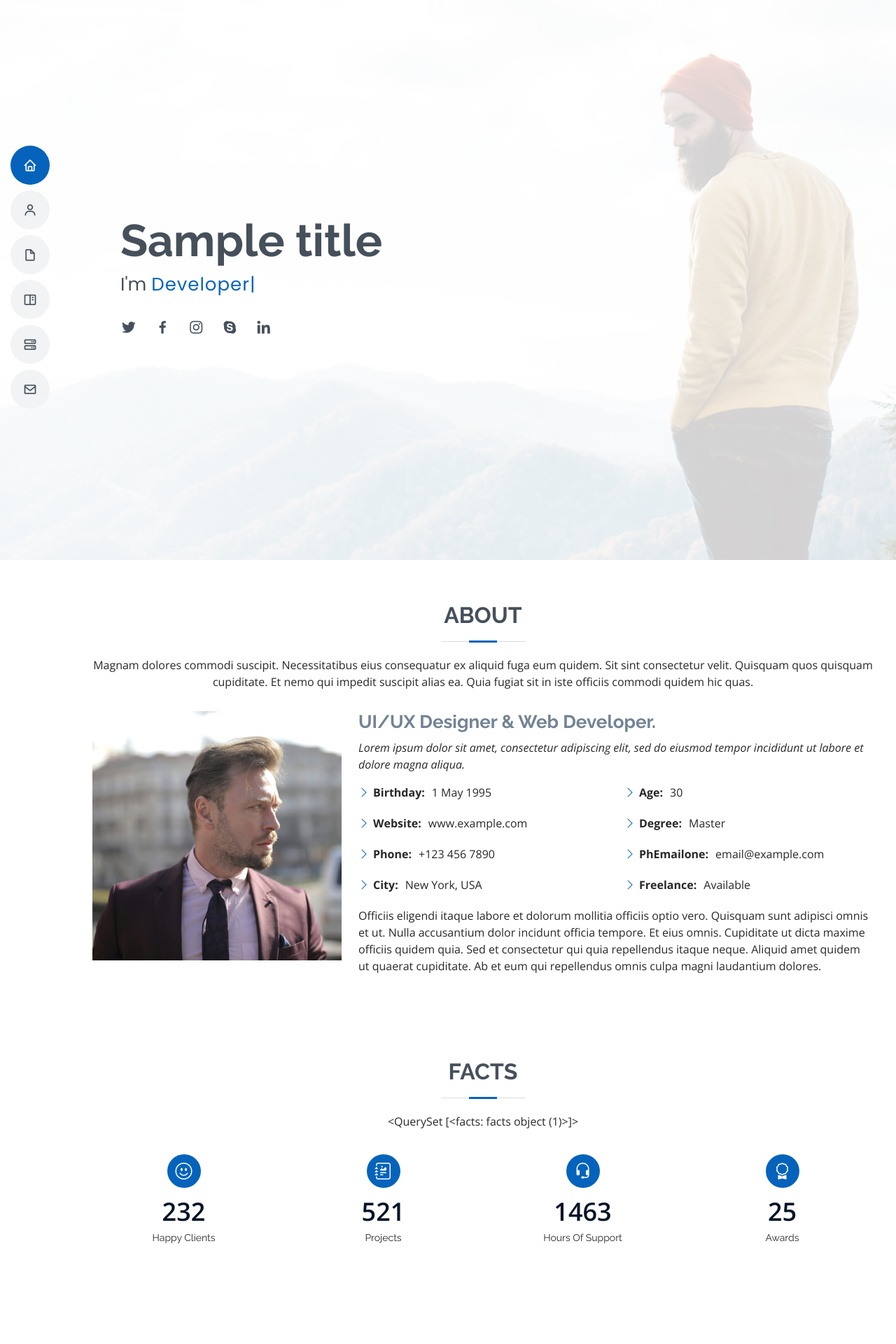
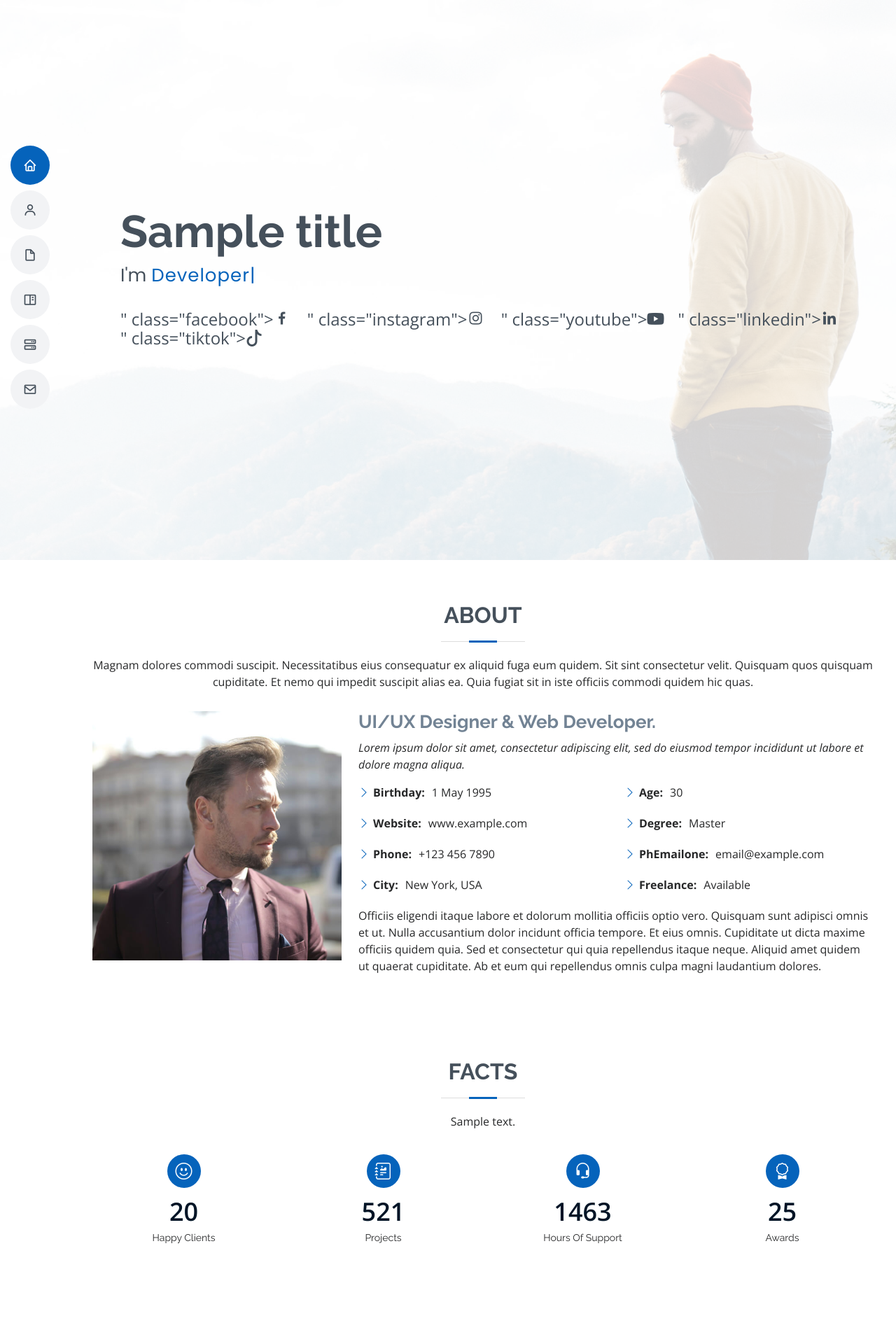
Before and after one commit to Pravashpvsh/Portfolio, a Django app: template templates/index.html in a window 1280 px wide. Shown: the top 1920 px of the page at 70% size. Run offline with Django 4.2, Linux system fonts and the light colour scheme; data comes from the database, SQL or seed files in the repository; the template is opened without the code that fills it: values that come from a table or form of the project are taken from there, most other values are stand-ins (such as "Sample title", 1, 10 or a date in 2020); form fields are guessed from the names that the template uses; some libraries are stand-ins or nearby versions.

Commit message:
Initialcommit

```diff
--- a/fact/urls.py
+++ b/fact/urls.py
@@ -16,7 +16,9 @@
 """
 from django.contrib import admin
 from django.urls import path,include
-from fact import views   # views.index
+from fact import views
+from django.conf import settings
+from django.conf.urls.static import static   # views.index
 # from .views import * # index
 urlpatterns = [
     path('admin/', admin.site.urls),
@@ -24,4 +26,4 @@
     path('display_name/<str:name>/',views.display_name,name ="display_name"),
     path('',include('home.urls'))
     # path('',views.display_page,name="display_page")
-]
+]+static(settings.MEDIA_URL, document_root=settings.MEDIA_ROOT)
--- a/fact/views.py
+++ b/fact/views.py
@@ -12,7 +12,7 @@
 def display_page(request):
     context ={
         'title':"Pravash",
-        'facts_data':"This is a long paragraph that goes on and on...",
+
 
 
         'mydata': [
--- a/home/admin.py
+++ b/home/admin.py
@@ -1,6 +1,6 @@
 from django.contrib import admin
-from .models import Hero,facts,socialplatform
+from .models import Hero,Client,socialplatform
 # Register your models here.
 admin.site.register(Hero)
-admin.site.register(facts)
+admin.site.register(Client)
 admin.site.register(socialplatform)
--- a/home/models.py
+++ b/home/models.py
@@ -3,8 +3,8 @@
 class Hero(models.Model):
     title = models.CharField(max_length=255,blank=True,null=True)
     hero_img =models.ImageField(blank=True,null=True)
-class facts(models.Model):
-    paragraph = models.CharField(max_length=255,blank=True,null=True)
+
+
 class socialplatform(models.Model):
     name = models.CharField(max_length=255,blank=True,null=True)
     description = models.CharField(max_length=255,blank=True,null=True)
@@ -13,3 +13,11 @@
     tiktok_link = models.CharField(max_length=255,blank=True,null=True)
     linkedin_link = models.CharField(max_length=255,blank=True,null=True)
     youtube_link = models.CharField(max_length=255,blank=True,null=True)
+
+class Client(models.Model):
+    description = models.CharField(max_length=255,blank=True,null=True)
+    happyclient = models.IntegerField(blank=True,null=True)
+    project = models.IntegerField(blank=True,null=True)
+    awards = models.IntegerField(blank=True,null=True)
+    hoursupport = models.IntegerField(blank=True,null=True)
+    display = models.BooleanField(default=True)
--- a/templates/index.html
+++ b/templates/index.html
@@ -7,7 +7,7 @@
   <meta charset="utf-8">
   <meta content="width=device-width, initial-scale=1.0" name="viewport">
 
-  <title>MyResume Bootstrap Template - Index</title>
+  <title>Pravash Portfolio</title>
   <meta content="" name="description">
   <meta content="" name="keywords">
 
@@ -65,11 +65,11 @@
       <h1>{{title}}</h1>
       <p>I'm <span class="typed" data-typed-items="Designer, Developer, Freelancer, Photographer"></span></p>
       <div class="social-links">
-        <a href="#" class="twitter"><i class="bx bxl-twitter"></i></a>
-        <a href="#" class="facebook"><i class="bx bxl-facebook"></i></a>
-        <a href="#" class="instagram"><i class="bx bxl-instagram"></i></a>
-        <a href="#" class="google-plus"><i class="bx bxl-skype"></i></a>
-        <a href="#" class="linkedin"><i class="bx bxl-linkedin"></i></a>
+        <a href="{{social_platform.facebook_link}}" class="facebook"><i class="bx bxl-facebook"></i></a>
+        <a href="{{social_platform.instagram_link}}" class="instagram"><i class="bx bxl-instagram"></i></a>
+        <a href="{{social_platform.youtube_link}}" class="youtube"><i class="bi bi-youtube"></i>
+        <a href="{{social_platform.linkedin_link}}" class="linkedin"><i class="bx bxl-linkedin"></i></a>
+        <a href="{{social_platform.tiktok_link}}" class="tiktok"><i class="bi bi-tiktok"></i></a>
       </div>
     </div>
   </section><!-- End Hero -->
@@ -129,7 +129,7 @@
 
         <div class="section-title">
           <h2>Facts</h2>
-          <p>{{ facts_data }}</p>
+          <p>{{description}}</p>
         </div>
 
         <div class="row">
@@ -137,7 +137,7 @@
           <div class="col-lg-3 col-md-6">
             <div class="count-box">
               <i class="bi bi-emoji-smile"></i>
-              <span data-purecounter-start="0" data-purecounter-end="232" data-purecounter-duration="1" class="purecounter"></span>
+              <span data-purecounter-start="0" data-purecounter-end="20" data-purecounter-duration="1" class="purecounter"></span>
               <p>Happy Clients</p>
             </div>
           </div>
@@ -707,11 +707,11 @@
       <h3>{{social_platform.name}}</h3>
       <p>{{social_platform.description}}</p>
       <div class="social-links">
-        <a href="#" class="twitter"><i class="bx bxl-twitter"></i></a>
-        <a href="{{social_platform.facebook_link}}" class=""><i class="bx bxl-facebook"></i></a>
-        <a href="#" class="{{social_platform.instagram_link}}"><i class="bx bxl-instagram"></i></a>
-        <a href="#" class="google-plus"><i class="bx bxl-skype"></i></a>
-        <a href="#" class="linkedin"><i class="bx bxl-linkedin"></i></a>
+        <a href="{{social_platform.facebook_link}}" class="facebook"><i class="bx bxl-facebook"></i></a>
+        <a href="{{social_platform.instagram_link}}" class="instagram"><i class="bx bxl-instagram"></i></a>
+        <a href="{{social_platform.youtube_link}}" class="youtube"><i class="bi bi-youtube"></i>
+        <a href="{{social_platform.linkedin_link}}" class="linkedin"><i class="bx bxl-linkedin"></i></a>
+        <a href="{{social_platform.tiktok_link}}" class="tiktok"><i class="bi bi-tiktok"></i></a>
       </div>
       <div class="copyright">
         &copy; Copyright <strong><span>MyResume</span></strong>. All Rights Reserved
```
Also changed, not shown: fact/settings.py (+6 -5 lines), home/views.py (+5 -6 lines), db.sqlite3, home/migrations/0006_client_delete_facts.py (added).
